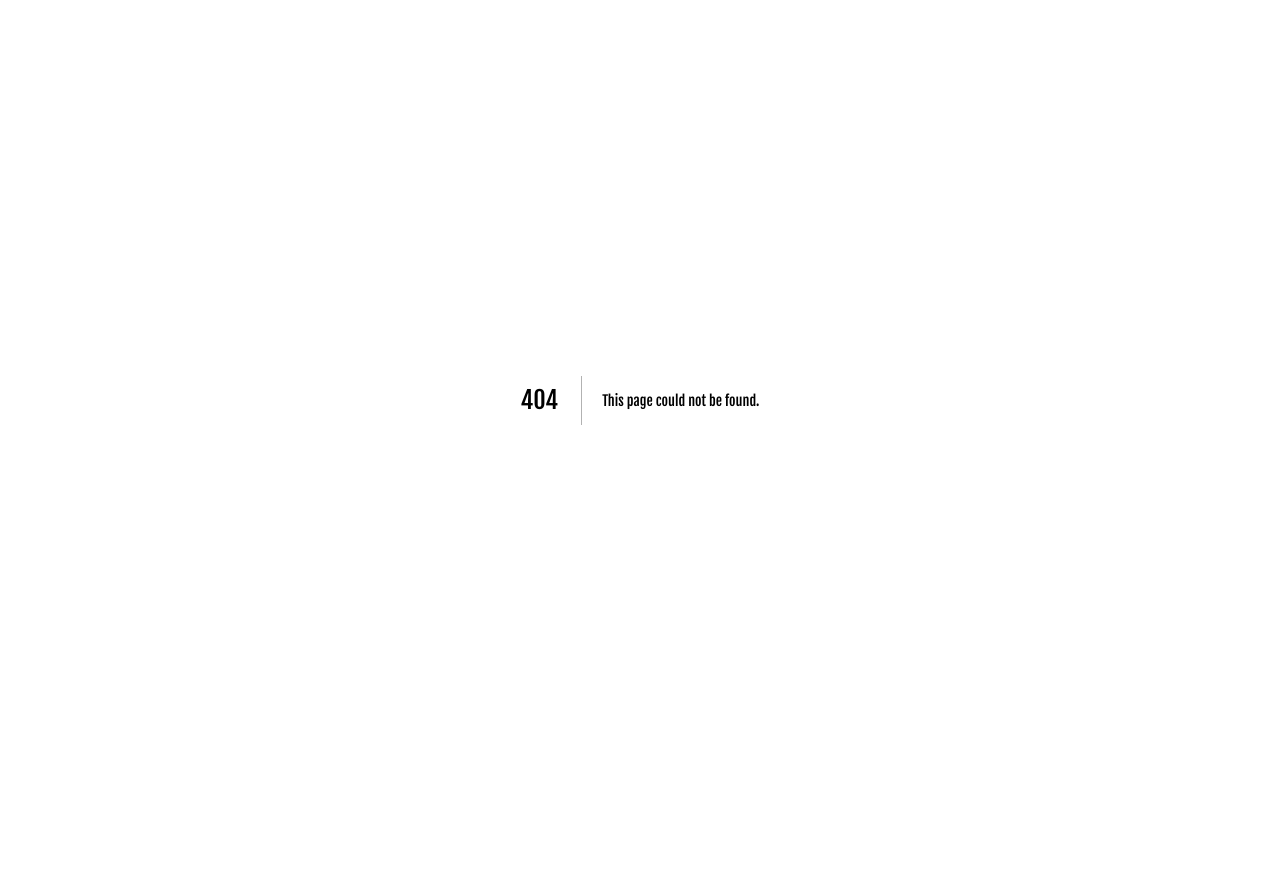
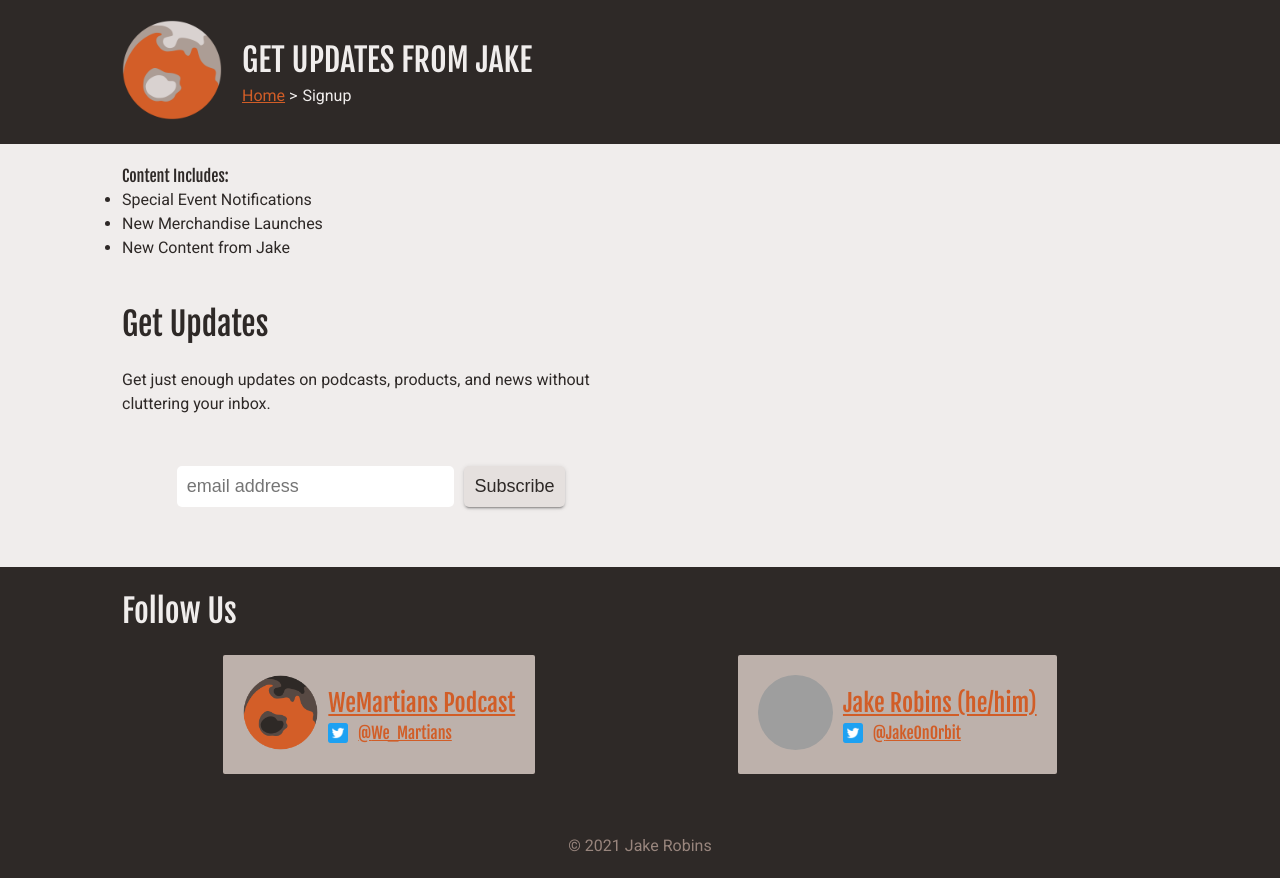
Before and after one commit to mendahu/wemartians, a Next.js app: page /signup in a window 1280 px wide. Before the commit this address had no page. Before the commit the page ends 800 px from the top, so only its background shows below. Built offline with nearby package versions, Linux system fonts and the light colour scheme; grey boxes are pictures that could not be loaded.

Commit message:
new Signup page

```diff
--- /dev/null
+++ b/copy/Signup/index.json
@@ -0,0 +1,14 @@
+{
+  "header": {
+    "title": "Get Updates from Jake",
+    "breadcrumbs": {
+      "crumbs": [
+        {
+          "label": "Home",
+          "href": "/"
+        }
+      ],
+      "currentLocation": "Signup"
+    }
+  }
+}
--- /dev/null
+++ b/pages/signup/index.tsx
@@ -0,0 +1,37 @@
+import CommonHeader from "../../src/components/CommonHeader/CommonHeader";
+import Section from "../../src/components/Section/Section";
+import styles from "../../src/pages/SignupPage/styles/SignupPage.module.css";
+import signupCopy from "../../copy/Signup/index.json";
+import Footer from "../../src/components/Footer/Footer";
+import MailingListCallToAction from "../../src/components/MailingListCallToAction/MailingListCallToAction";
+
+export type SignupPageProps = {};
+
+export default function index(props: SignupPageProps) {
+  return (
+    <>
+      <Section component="header" background="dark">
+        <CommonHeader
+          title={signupCopy.header.title}
+          breadcrumbs={signupCopy.header.breadcrumbs}
+        />
+      </Section>
+      <main>
+        <Section component="section" background="light">
+          <div>
+            <h3>Content Includes:</h3>
+            <ul>
+              <li>Special Event Notifications</li>
+              <li>New Merchandise Launches</li>
+              <li>New Content from Jake</li>
+            </ul>
+          </div>
+          <MailingListCallToAction />
+        </Section>
+      </main>
+      <Section component="footer" background="dark">
+        <Footer />
+      </Section>
+    </>
+  );
+}
--- a/styles/globals.css
+++ b/styles/globals.css
@@ -18,7 +18,7 @@ body {
   padding: 0;
   margin: 0;
   font-family: "Roboto", sans-serif;
-  background: var(--grey-900);
+  background: var(--col-grey-11);
   font-size: 10px;
   line-height: 1.5;
   height: 100%;
```
Also changed, not shown: src/pages/SignupPage/styles/SignupPage.module.css (added).
